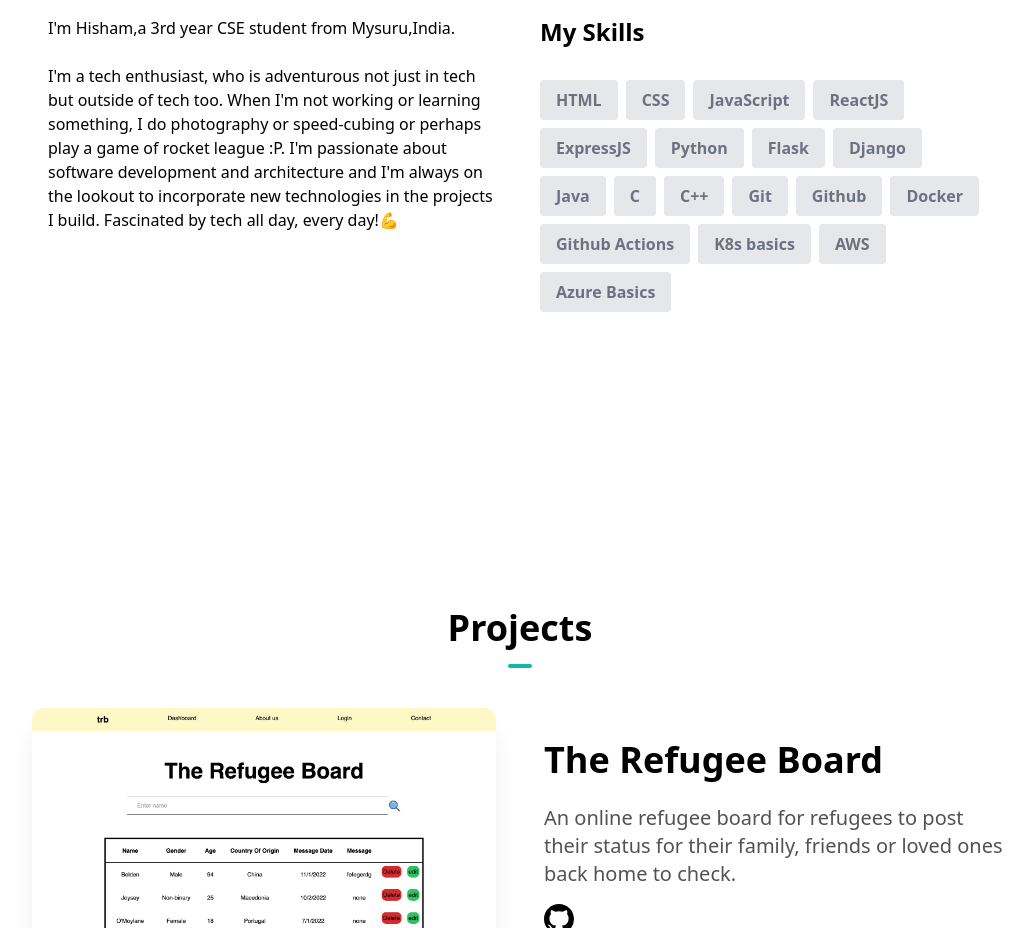
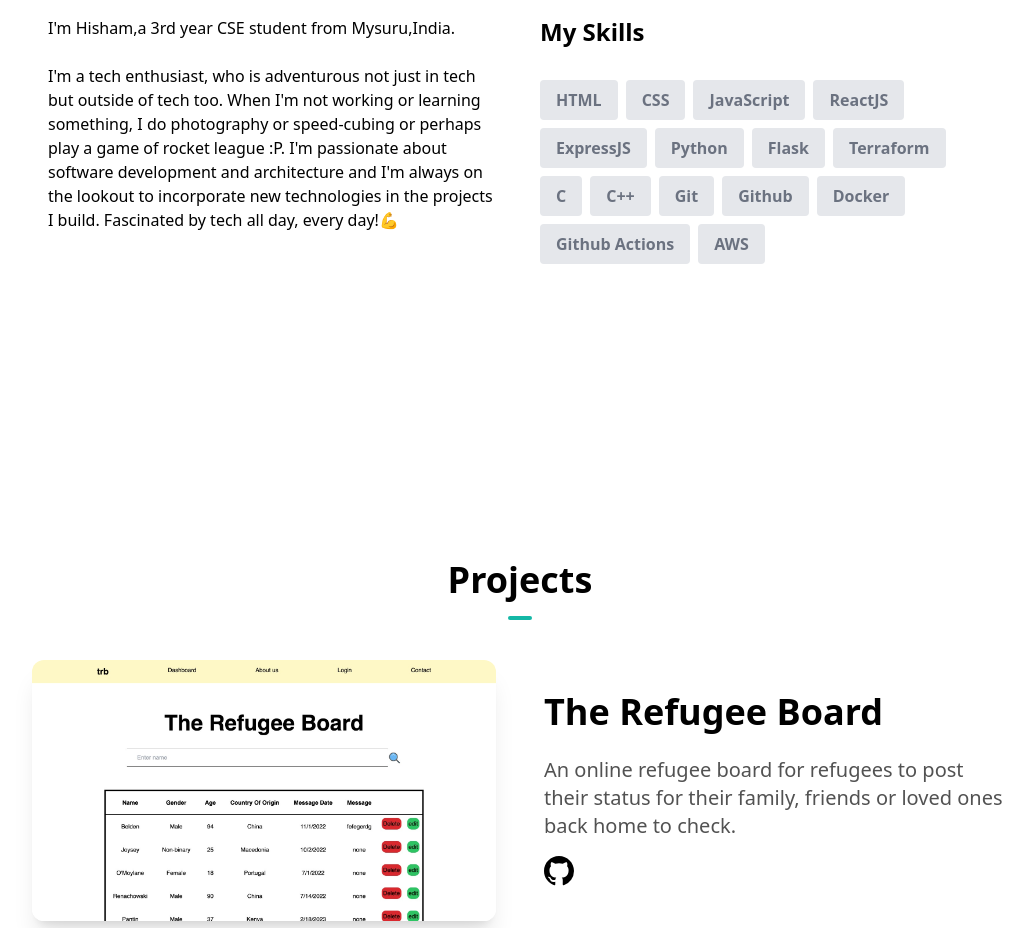
Before and after one commit to sikehish/my-portfolio-website, a Next.js app: page / in a window 1280 px wide. Shown: the part 1020-1948 px from the top of the page, without its empty margins (120-1153 px from the left). Built offline with nearby package versions, Linux system fonts and the light colour scheme.

Commit message:
Update AboutSection.tsx

```diff
--- a/components/AboutSection.tsx
+++ b/components/AboutSection.tsx
@@ -3,8 +3,7 @@ import { Link } from "react-scroll/modules"
 import { HiArrowDown } from "react-icons/hi"
 
 const skills = [
- "HTML","CSS", "JavaScript","ReactJS", "ExpressJS", "Python", "Flask", "Django", "Java", "C", "C++", "Git", "Github", "Docker", "Github Actions", "K8s basics", "AWS", "Azure Basics"
-]
+ "HTML","CSS", "JavaScript","ReactJS", "ExpressJS", "Python", "Flask", "Terraform", "C", "C++", "Git", "Github", "Docker", "Github Actions", "AWS"]
 
 const AboutSection = () => {
   return (
```
